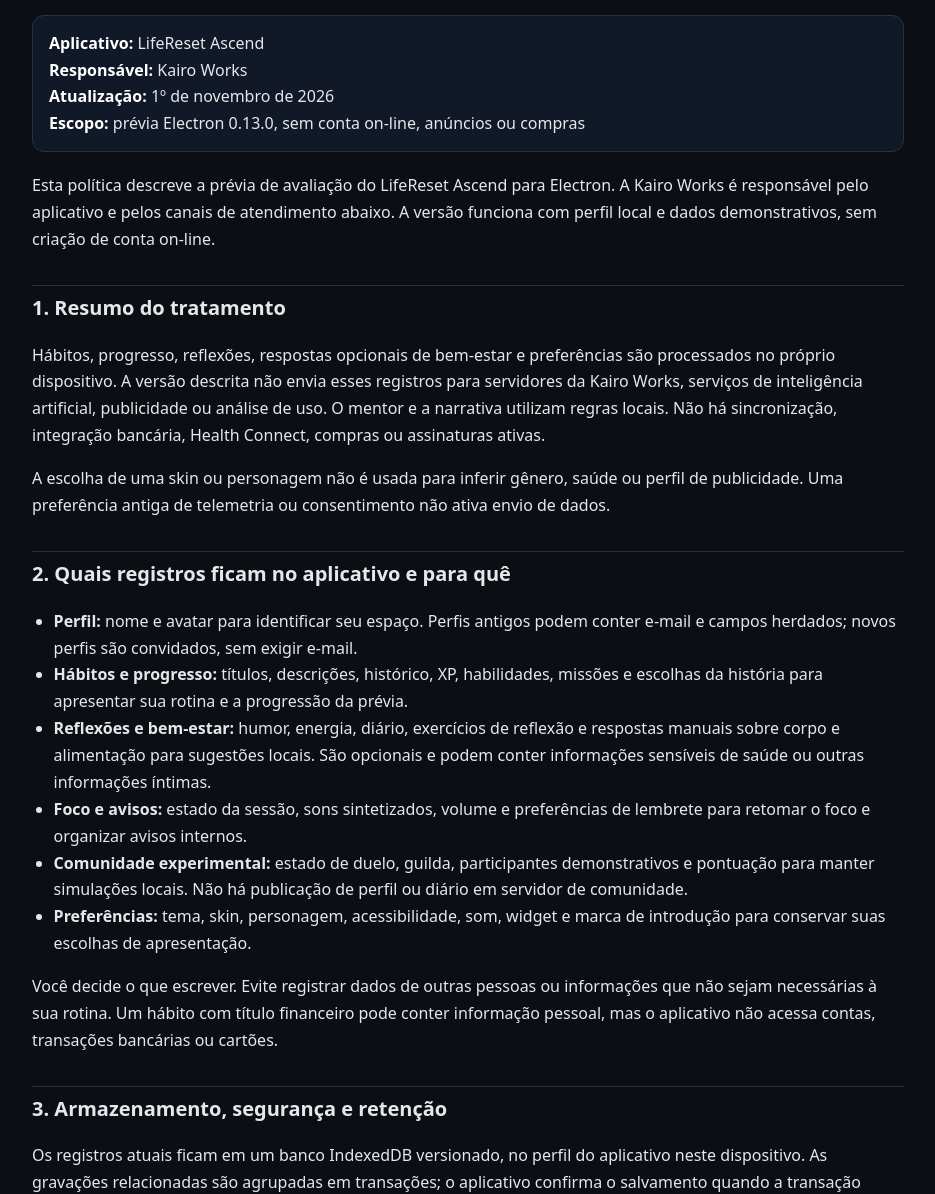
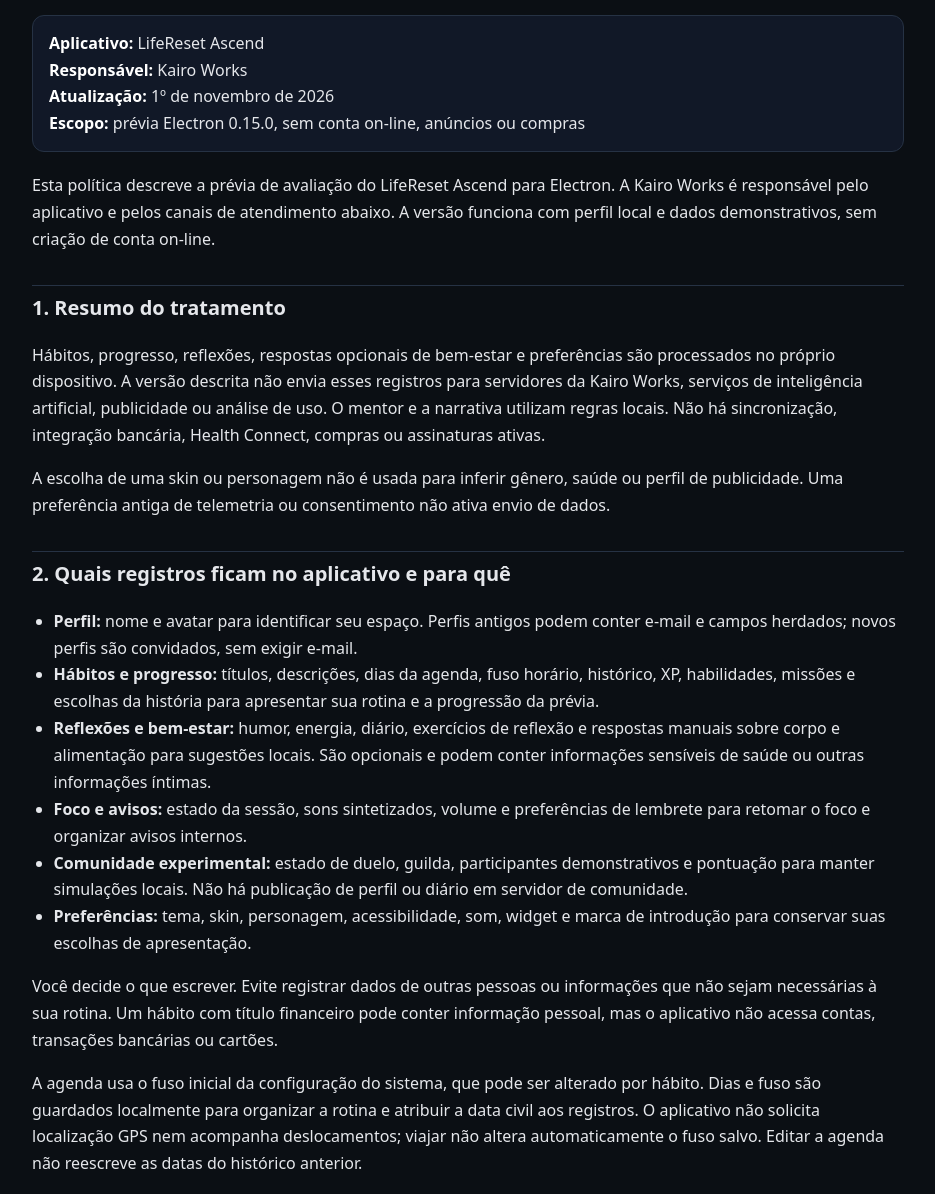
Before and after one commit to martinst88/kairo-legal, a plain HTML site: page apps/lifereset-ascend/privacy/index.html in a window 1280 px wide. Shown: the part 269-1463 px from the top of the page, without its empty margins (172-1107 px from the left). Drawn offline with Linux system fonts and the light colour scheme.

Commit message:
docs(lifereset): descreve agenda e fuso locais da prévia 0.15

```diff
--- a/apps/lifereset-ascend/privacy/index.html
+++ b/apps/lifereset-ascend/privacy/index.html
@@ -18,7 +18,7 @@
 
 <main id="conteudo"><div class="eyebrow">LifeReset Ascend</div><h1>Política de Privacidade</h1>
 
-<div class="meta"><strong>Aplicativo:</strong> LifeReset Ascend<br><strong>Responsável:</strong> Kairo Works<br><strong>Atualização:</strong> 1º de novembro de 2026<br><strong>Escopo:</strong> prévia Electron 0.13.0, sem conta on-line, anúncios ou compras</div>
+<div class="meta"><strong>Aplicativo:</strong> LifeReset Ascend<br><strong>Responsável:</strong> Kairo Works<br><strong>Atualização:</strong> 1º de novembro de 2026<br><strong>Escopo:</strong> prévia Electron 0.15.0, sem conta on-line, anúncios ou compras</div>
 
 <p>Esta política descreve a prévia de avaliação do LifeReset Ascend para Electron. A Kairo Works é responsável pelo aplicativo e pelos canais de atendimento abaixo. A versão funciona com perfil local e dados demonstrativos, sem criação de conta on-line.</p>
 
@@ -34,7 +34,7 @@
 
 <li><strong>Perfil:</strong> nome e avatar para identificar seu espaço. Perfis antigos podem conter e-mail e campos herdados; novos perfis são convidados, sem exigir e-mail.</li>
 
-<li><strong>Hábitos e progresso:</strong> títulos, descrições, histórico, XP, habilidades, missões e escolhas da história para apresentar sua rotina e a progressão da prévia.</li>
+<li><strong>Hábitos e progresso:</strong> títulos, descrições, dias da agenda, fuso horário, histórico, XP, habilidades, missões e escolhas da história para apresentar sua rotina e a progressão da prévia.</li>
 
 <li><strong>Reflexões e bem-estar:</strong> humor, energia, diário, exercícios de reflexão e respostas manuais sobre corpo e alimentação para sugestões locais. São opcionais e podem conter informações sensíveis de saúde ou outras informações íntimas.</li>
 
@@ -47,6 +47,8 @@
 </ul>
 
 <p>Você decide o que escrever. Evite registrar dados de outras pessoas ou informações que não sejam necessárias à sua rotina. Um hábito com título financeiro pode conter informação pessoal, mas o aplicativo não acessa contas, transações bancárias ou cartões.</p>
+
+<p>A agenda usa o fuso inicial da configuração do sistema, que pode ser alterado por hábito. Dias e fuso são guardados localmente para organizar a rotina e atribuir a data civil aos registros. O aplicativo não solicita localização GPS nem acompanha deslocamentos; viajar não altera automaticamente o fuso salvo. Editar a agenda não reescreve as datas do histórico anterior.</p>
 
 <h2>3. Armazenamento, segurança e retenção</h2>
 
```
